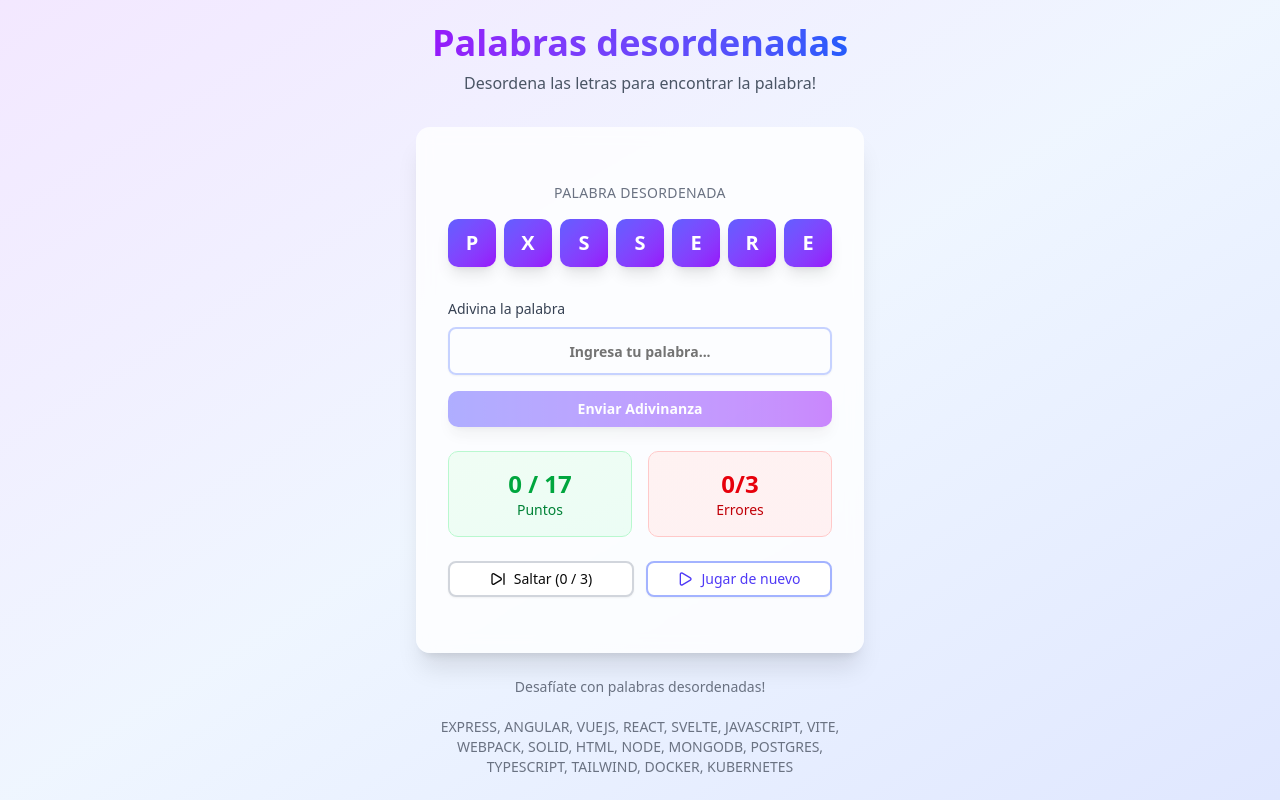
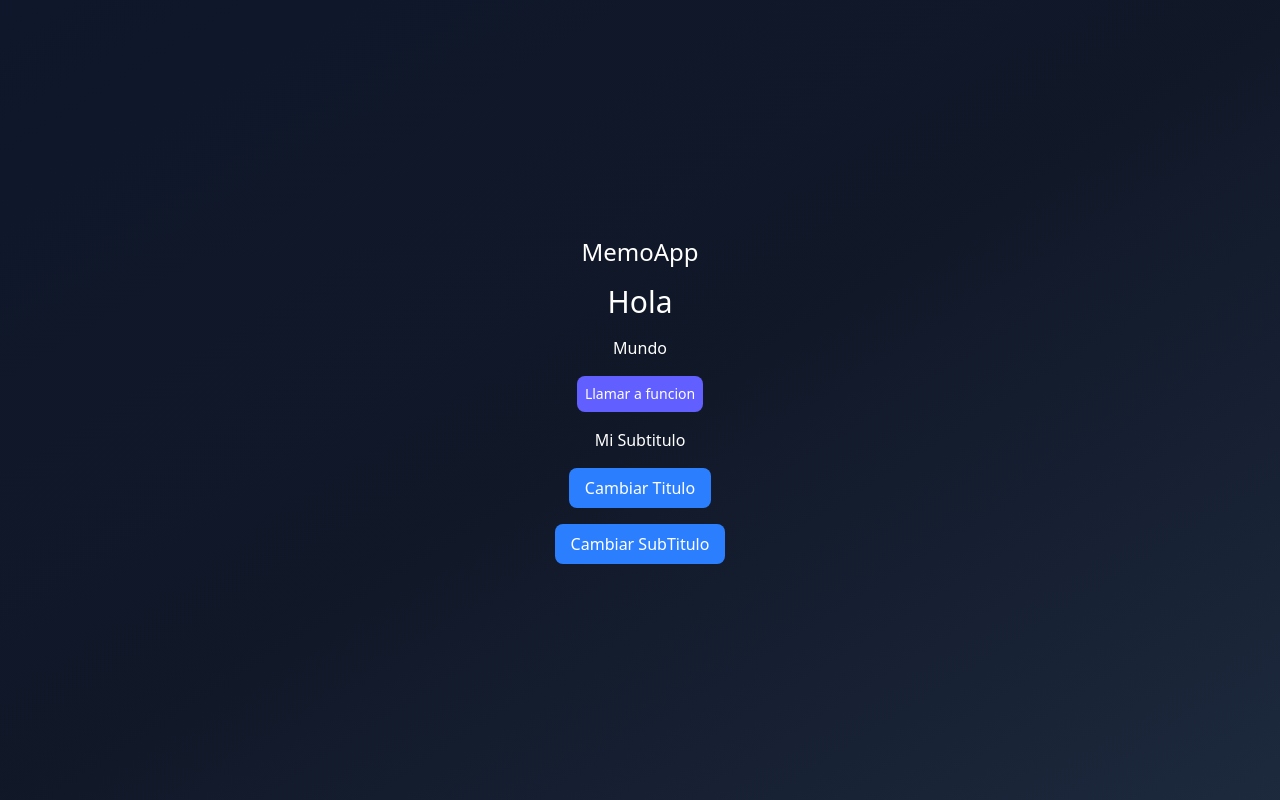
Before and after one commit to aisidr12/HooksInReactPOC, a React (Vite) app: page / in a window 1280 px wide. Built offline with nearby package versions, Linux system fonts and the light colour scheme.

Commit message:
WIP Memohooks

```diff
--- /dev/null
+++ b/src/06-memos/MemoHook.tsx
@@ -0,0 +1,30 @@
+import React, { useState } from 'react'
+import { MyTitle } from './ui/MyTitle'
+import { MySubTitle } from './ui/MySubTitle';
+
+export const MemoHook = () => {
+
+    const [title, setTitle] = useState("Hola");
+    const [subTitle, setSubTitle] = useState("Mundo");
+
+  return (
+   <div className='bg-gradient flex flex-col gap-4'>
+        <h1 className='text-2xl font-thin text-white'> MemoApp</h1>
+
+  <MyTitle title={title} />
+  <MySubTitle subtitle={subTitle} />
+
+
+ <h5> Mi Subtitulo </h5>
+
+  <button className='bg-blue-500 text-white px-4 py-2 rounded-md cursor-pointer'>
+    Cambiar Titulo
+  </button>
+   <button className='bg-blue-500 text-white px-4 py-2 rounded-md cursor-pointer'>
+    Cambiar SubTitulo
+  </button>
+
+
+  </div>
+  )
+}
--- /dev/null
+++ b/src/06-memos/ui/MySubTitle.tsx
@@ -0,0 +1,21 @@
+import { Button } from '@/components/ui/button';
+import React from 'react'
+
+interface Props{
+    subtitle: string;
+}
+
+
+export const MySubTitle = ({subtitle}:Props ) => {
+    console.log('My sub title Re-render');
+
+    return (
+    <>
+    <h6> {subtitle}</h6>
+    <Button className='bg-indigo-500 text-white px-2 py-1 rounded-md cursor-pointer'>
+    Llamar a funcion
+    </Button>
+    </>
+
+  )
+}
--- /dev/null
+++ b/src/06-memos/ui/MyTitle.tsx
@@ -0,0 +1,11 @@
+interface Props{
+    title : string;
+}
+
+export const MyTitle = ({title}: Props) => {
+  console.log('My title Re-render');
+
+    return (
+    <h1 className="text-3xl">{title}</h1>
+  )
+}
--- a/src/main.tsx
+++ b/src/main.tsx
@@ -7,9 +7,10 @@ import { PokemonPage } from './03-Examples/PokemoPage'
 import { FocusScreen } from './04-useRef/FocusScreen'
 import { TasksApp } from './05-useReducer/TaskApp'
 import { ScrambleWords } from './05-useReducer/ScrambleWords'
+import { MemoHook } from './06-memos/MemoHook'
 
 createRoot(document.getElementById('root')!).render(
   <StrictMode>
-    <ScrambleWords />
+    <MemoHook />
   </StrictMode>,
 )
```
